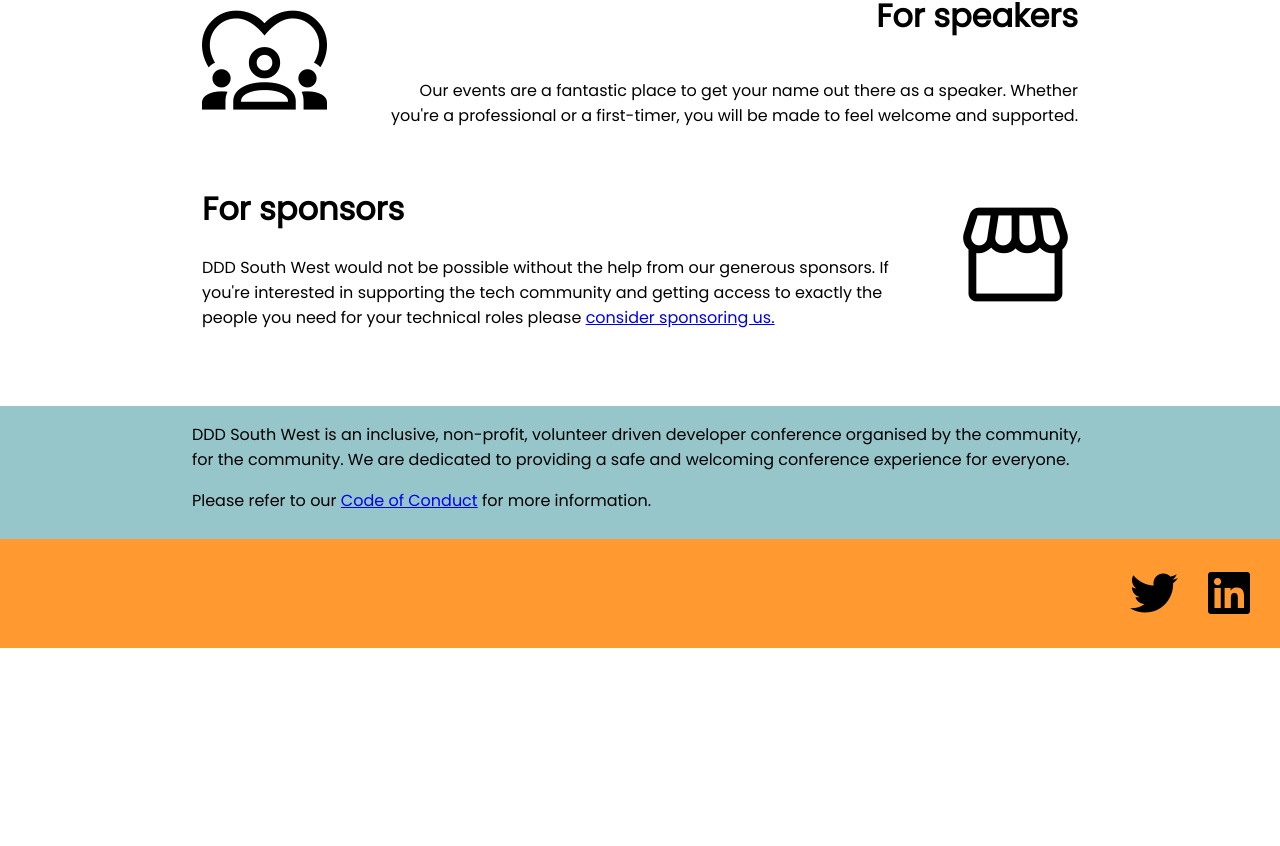
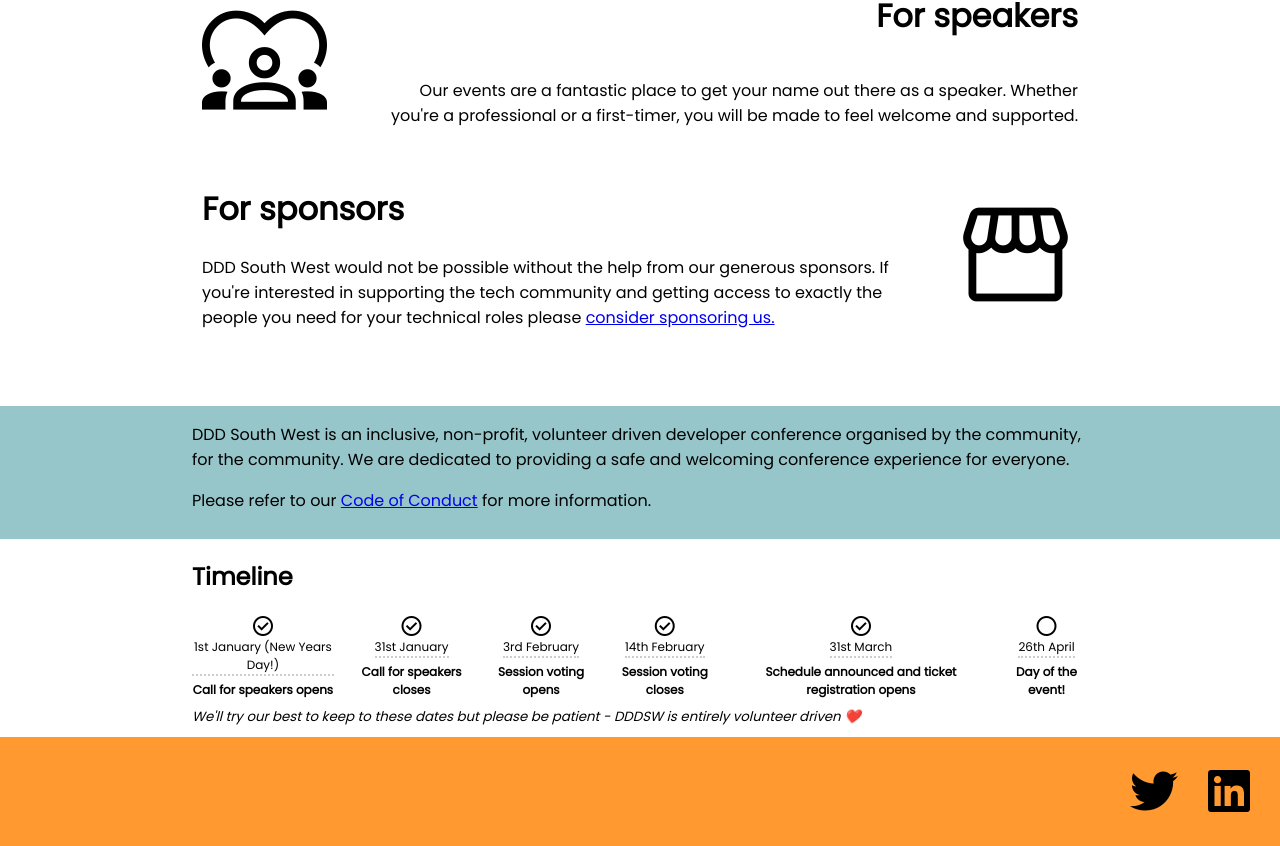
Before and after one commit to dddsw/dddsw-web, a SvelteKit app: page / in a window 1280 px wide. Shown: the part 932-1778 px from the top of the page. Before the commit the page ends 1580 px from the top, so only its background shows below. Built offline with nearby package versions, Linux system fonts and the light colour scheme.

Commit message:
Reinstate timeline with new dates for 2025

```diff
--- a/src/routes/+page.svelte
+++ b/src/routes/+page.svelte
@@ -59,39 +59,34 @@
 	</div>
 </div>
 
-<!-- <div class="secondary-bg">
+<div class="secondary-bg">
 	<div class="section">
 		<h2>Timeline</h2>
 		<div class="timeline text-center">
 			<span class="timeline-item">
 				<span class="material-symbols-outlined"> check_circle </span>
-				<p>5th February</p>
+				<p>1st January (New Years Day!)</p>
 				<p>Call for speakers opens</p>
 			</span>
 			<span class="timeline-item">
 				<span class="material-symbols-outlined"> check_circle </span>
-				<p>2nd March</p>
+				<p>31st January</p>
 				<p>Call for speakers closes</p>
 			</span>
 			<span class="timeline-item">
 				<span class="material-symbols-outlined"> check_circle </span>
-				<p>9th March</p>
+				<p>3rd February</p>
 				<p>Session voting opens</p>
 			</span>
 			<span class="timeline-item">
 				<span class="material-symbols-outlined"> check_circle </span>
-				<p>23rd March</p>
+				<p>14th February</p>
 				<p>Session voting closes</p>
 			</span>
 			<span class="timeline-item">
 				<span class="material-symbols-outlined"> check_circle </span>
-				<p>6th April</p>
-				<p>Schedule announced</p>
-			</span>
-			<span class="timeline-item">
-				<span class="material-symbols-outlined"> check_circle </span>
-				<p>10th April</p>
-				<p>Ticket registration opens</p>
+				<p>31st March</p>
+				<p>Schedule announced and ticket registration opens</p>
 			</span>
 			<span class="timeline-item">
 				<span class="material-symbols-outlined"> circle </span>
@@ -101,10 +96,9 @@
 		</div>
 		<sub class="sub-highlight"
 			>We'll try our best to keep to these dates but please be patient - DDDSW is entirely volunteer
-			driven ❤️</sub
-		>
+			driven ❤️</sub>
 	</div>
-</div> -->
+</div>
 
 <style>
 	.timeline {
```
